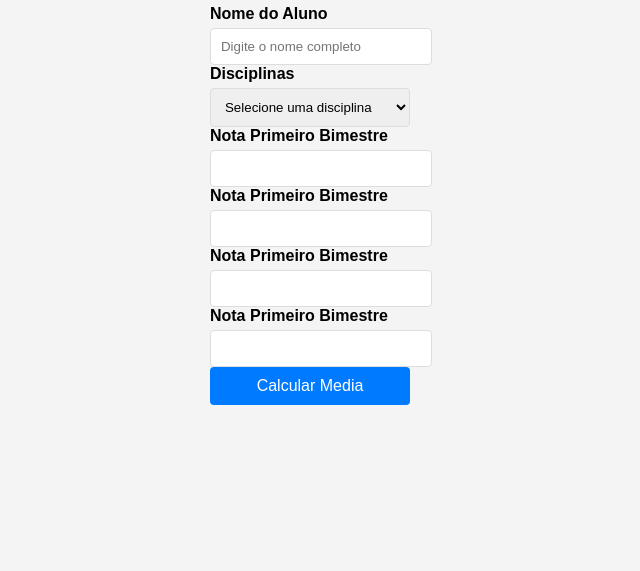
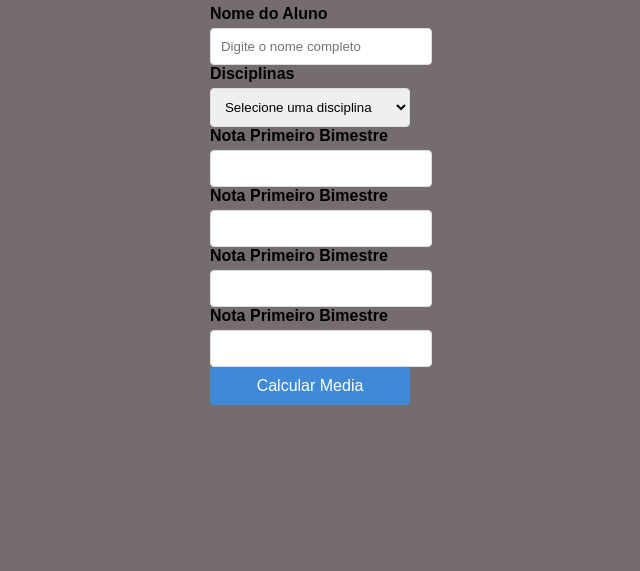
Before and after one commit to geniybyte/desafio, a plain HTML site: page index.html in a window 1280 px wide. Shown: the part 229-800 px from the top of the page, without its empty margins (330-970 px from the left). Drawn offline with Linux system fonts and the light colour scheme.

Commit message:
Update style.css

```diff
--- a/style.css
+++ b/style.css
@@ -1,6 +1,6 @@
 body {
     font-family: Arial, sans-serif;
-    background-color: #f4f4f4;
+    background-color: #756d6d;
     display: flex;
     justify-content: center;
     align-items: center;
@@ -9,7 +9,7 @@ body {
 }
 
 .container {
-    background-color: white;
+    background-color: #b3aeae;
     padding: 30px;
     border-radius: 8px;
     box-shadow: 0 2px 10px rgba(0, 0, 0, 0.1);
@@ -42,7 +42,7 @@ button {
     display: block;
     width: 100%;
     padding: 10px;
-    background-color: #007bff;
+    background-color: #4089d6;
     color: white;
     border: none;
     border-radius: 4px;
@@ -51,7 +51,7 @@ button {
 }
 
 button:hover {
-    background-color: #0056b3;
+    background-color: #1b64b3;
 }
 
 #resultado {
```
